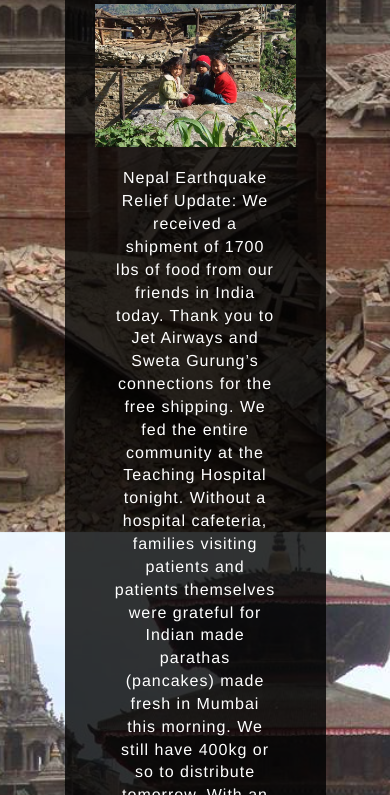
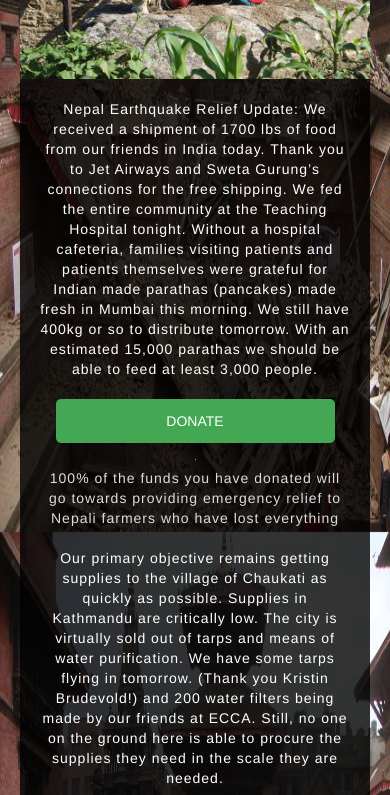
Before and after one commit to samueldelesque/directnepalrelief, a website: page public/index.html in a window 390 px wide. Shown: the part 312-1107 px from the top of the page. Drawn offline with nearby package versions, Linux system fonts and the light colour scheme; grey boxes are pictures that could not be loaded.

Commit message:
added media queries

```diff
--- a/public/css/main.css
+++ b/public/css/main.css
@@ -16,7 +16,7 @@ form,input,button{
 .wrap{
 	margin: 0 auto;
 	width: 600px;
-	max-width: 90%;
+	max-width: 100%;
 	background: rgba(0,0,0,0.8);
 	padding: 50px;
 	text-align: center;
@@ -95,3 +95,20 @@ p.disclaimer{
 	padding: 50px;
 	color: #999;
 }
+
+@media screen and (max-width: 640px){
+	.main{
+		padding: 20px;
+		min-height: auto;
+		background-size: 100% auto;
+	}
+	.wrap{
+		padding: 20px;
+	}
+	h1{
+		font-size: 28px;
+	}
+	.wrap p{
+		font-size: 14px;
+	}
+}
```
